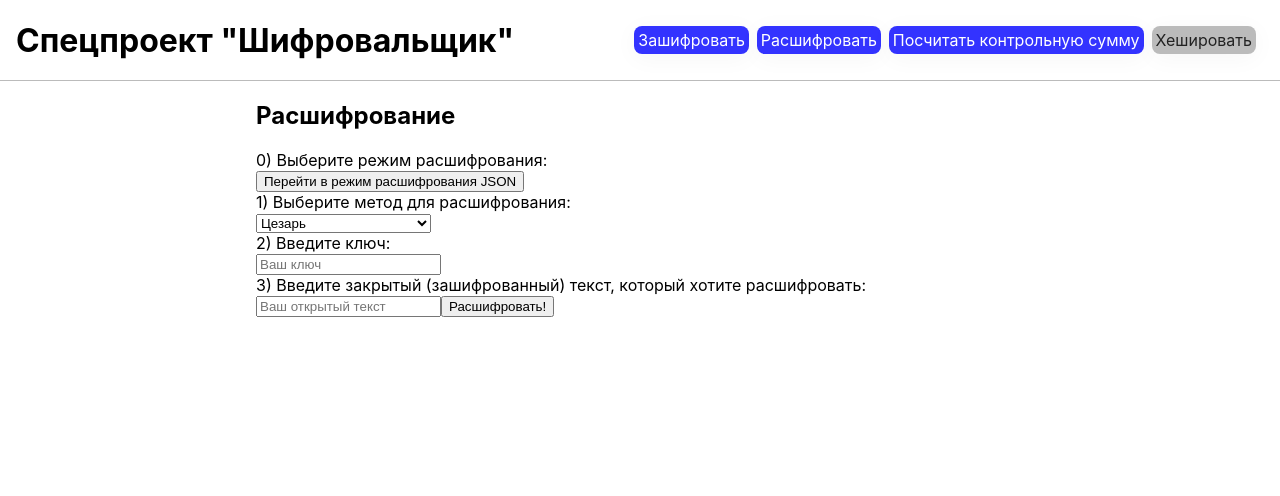
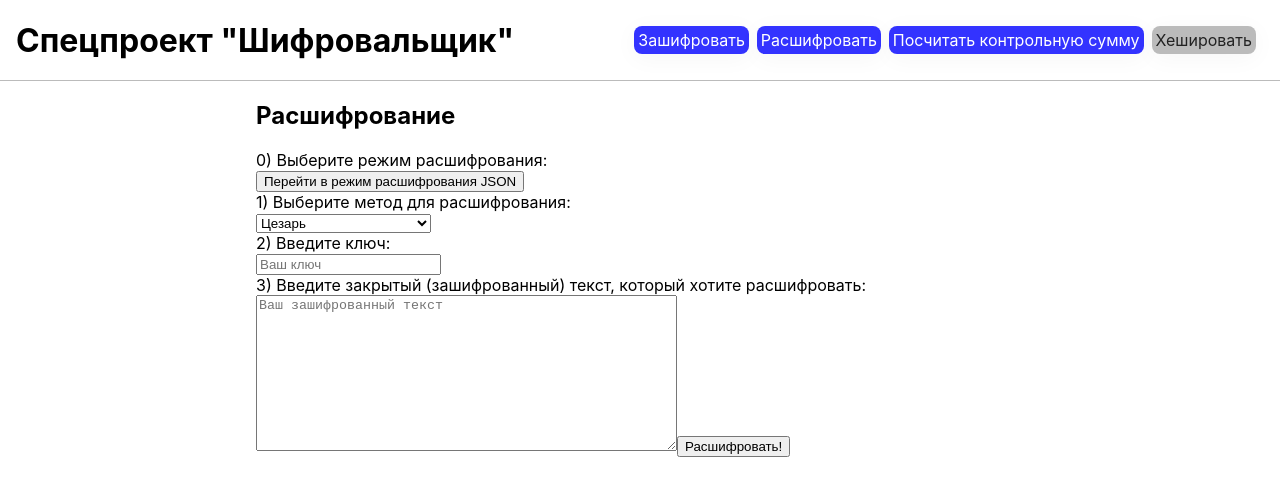
Before and after one commit to denisstasyev/Information_Security_JS, a React (Create React App) app: page /decrypt in a window 1280 px wide. Shown: the top 496 px of the page. Built offline with nearby package versions, Linux system fonts and the light colour scheme.

Commit message:
Add multiple line format support for text

```diff
--- a/src/containers/Checksum/Checksum.tsx
+++ b/src/containers/Checksum/Checksum.tsx
@@ -41,9 +41,10 @@ export default function() {
         ))}
       </select>
       <div>2) Введите текст для которого требуется найти контрольную сумму:</div>
-      <input
+      <textarea
+        rows={10}
+        cols={50}
         value={text}
-        type="text"
         placeholder="Ваш текст"
         onChange={(event: any) => setText(event.target.value)}
       />
--- a/src/containers/Decrypt/Decrypt.tsx
+++ b/src/containers/Decrypt/Decrypt.tsx
@@ -153,7 +153,9 @@ const Decrypt: React.SFC<DecryptStateProps> = props => {
               <>
                 <h3>Ваш результат</h3>
                 <div>1) Открытый текст:</div>
-                <output>{props.decryptedData.text}</output>
+                <output>
+                  <pre>{props.decryptedData.text}</pre>
+                </output>
               </>
             )
           )}
@@ -176,10 +178,11 @@ const Decrypt: React.SFC<DecryptStateProps> = props => {
             onChange={onChangeKey}
           />
           <div>3) Введите закрытый (зашифрованный) текст, который хотите расшифровать:</div>
-          <input
+          <textarea
+            rows={10}
+            cols={50}
             value={props.encryptedText}
-            type="text"
-            placeholder="Ваш открытый текст"
+            placeholder="Ваш зашифрованный текст"
             onChange={onChangeText}
           />
           <button onClick={onSubmit}>Расшифровать!</button>
@@ -191,7 +194,9 @@ const Decrypt: React.SFC<DecryptStateProps> = props => {
               <>
                 <h3>Ваш результат</h3>
                 <div>1) Открытый текст:</div>
-                <output>{props.decryptedData.text}</output>
+                <output>
+                  <pre>{props.decryptedData.text}</pre>
+                </output>
               </>
             )
           )}
--- a/src/containers/Encrypt/Encrypt.tsx
+++ b/src/containers/Encrypt/Encrypt.tsx
@@ -100,9 +100,10 @@ const Encrypt: React.SFC<EncryptStateProps> = props => {
         onChange={onChangeKey}
       />
       <div>3) Введите открытый текст, который хотите зашифровать:</div>
-      <input
+      <textarea
+        rows={10}
+        cols={50}
         value={props.plainText}
-        type="text"
         placeholder="Ваш открытый текст"
         onChange={onChangeText}
       />
@@ -115,7 +116,9 @@ const Encrypt: React.SFC<EncryptStateProps> = props => {
           <>
             <h3>Ваш результат</h3>
             <div>1) Закрытый текст:</div>
-            <output>{props.encryptedData.text}</output>
+            <output>
+              <pre>{props.encryptedData.text}</pre>
+            </output>
             <div>2) JSON для отправки на сервер для расшифрования:</div>
             <output>
               <pre>
```
